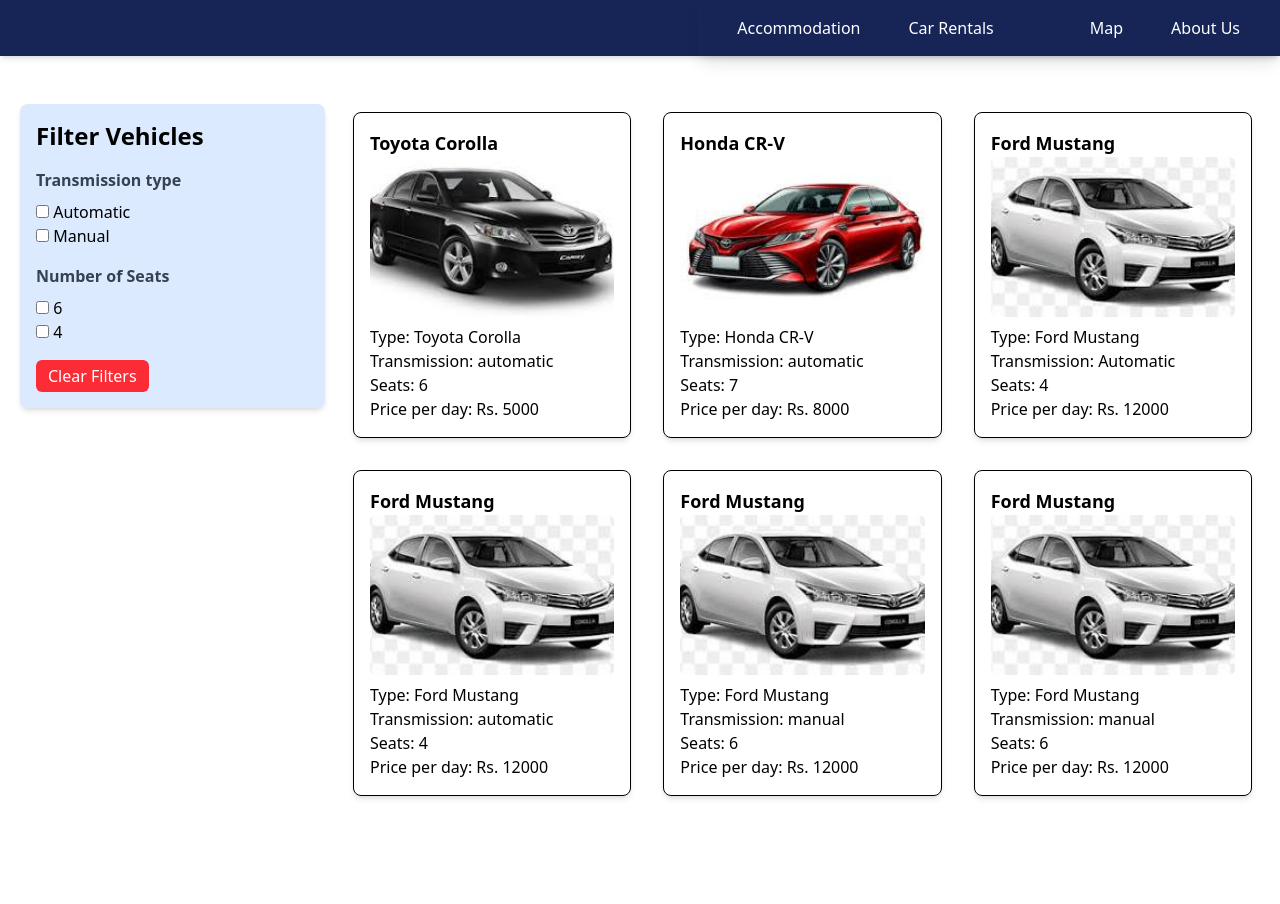
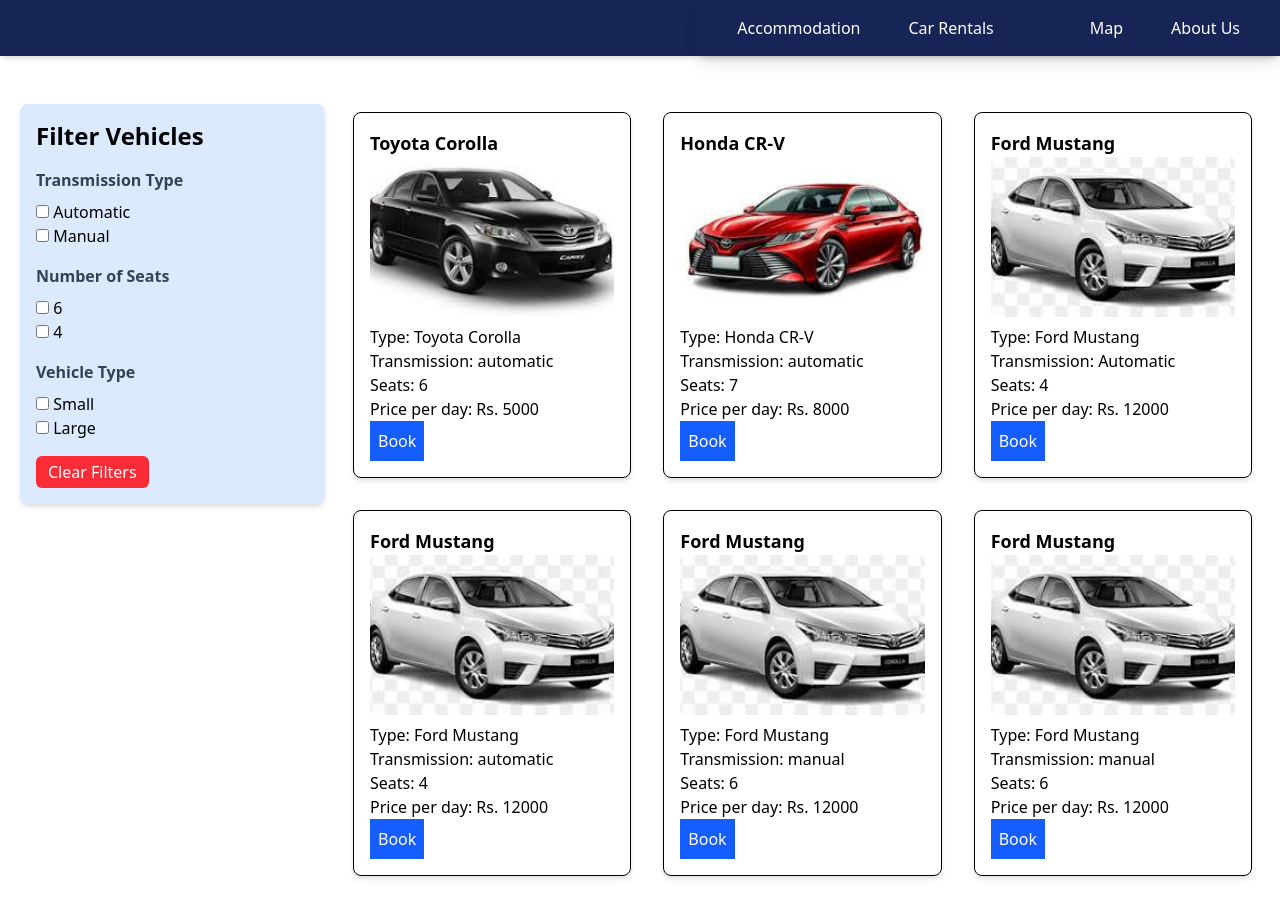
Before and after one commit to Danu98mapagedara/Tourwebsite, a React (Vite) app: page /rental in a window 1280 px wide. Before the commit the page ends 824 px from the top, so only its background shows below. Built offline with nearby package versions, Linux system fonts and the light colour scheme.

Commit message:
fixing  redux issues

```diff
--- a/src/components/VehicleCard.tsx
+++ b/src/components/VehicleCard.tsx
@@ -25,6 +25,7 @@ const vehicles=useSelector((state:RootState)=>state.vehicles.filteredVehicles);
           <p>Transmission: {vehicle.transmission}</p>
           <p>Seats: {vehicle.numberofSeats}</p>
           <p>Price per day: Rs. {vehicle.pricePerDay}</p>
+          <button className="p-2 bg-blue-600 text-white ">Book</button>
         </div>
       ))
     ) : (
--- a/src/components/VehicleFilter.tsx
+++ b/src/components/VehicleFilter.tsx
@@ -1,6 +1,6 @@
 import type {AppDispatch } from '../app/store'  ;
 import  { useDispatch } from 'react-redux'  ;
-import { setFilter,clearFilters } from '@/features/vehicles/vehicleSlice';
+import { setFilter,clearFilters} from '@/features/vehicles/vehicleSlice';
 
 
 const VehicleFilter = () => {
@@ -10,49 +10,51 @@ const handleClearFilters = () => {
     dispatch(clearFilters());
 }
 
-  const handleCheckboxChange = (key: any, value: any) => {
-    dispatch(setFilter({ key, value }));
+ const handleCheckboxChange = (
+    e: React.ChangeEvent<HTMLInputElement>,
+    key: any,
+    value: string | number
+  ) => {
+    if (e.target.checked) {
+      dispatch(setFilter({ key, value }));
+    } else {
+      const resetValue = typeof value === "number" ? 0 : "";
+      dispatch(setFilter({ key, value: resetValue }));
+    }
+
   };
 
-  // for single-value filters (overwrite)
-  const handleTransmissionCheckbox = (e: React.ChangeEvent<HTMLInputElement>, value: string) => {
-    if (e.target.checked) {
-      dispatch(setFilter({ key: 'transmission', value }));
-    } else {
-      dispatch(setFilter({ key: 'transmission', value: "" })); // clear on uncheck
-    }
-    // if your slice does not auto-apply, uncomment:
-    // dispatch(applyfilters());
-  };
 
-  const handleSeatsCheckbox = (e: React.ChangeEvent<HTMLInputElement>, value: number) => {
-    if (e.target.checked) {
-      dispatch(setFilter({ key: 'numberofSeats', value })); // number, not string
-    } else {
-      dispatch(setFilter({ key: 'numberofSeats', value: 0 }));
-    }
-    // dispatch(applyfilters());
-  };
+
   return (
     <div className="bg-blue-100 p-4 rounded-lg shadow-md">
       <h2 className="text-2xl font-bold mb-4">Filter Vehicles</h2>
 
+         {/* Transmission Filter */}
       <div className="mb-4">
-        <label className="block text-gray-700 font-semibold mb-2">Transmission type</label>
-        <label><input type="checkbox" onChange={(e) => handleTransmissionCheckbox(e, "automatic")} /> Automatic</label><br />
-        <label><input type="checkbox" onChange={(e) => handleTransmissionCheckbox(e, "manual")} /> Manual</label>
+        <label className="block text-gray-700 font-semibold mb-2">Transmission Type</label>
+        <label><input type="checkbox"  onChange={(e) => handleCheckboxChange(e, "transmission", "automatic")}/> Automatic </label>
+        <br />
+        <label>  <input  type="checkbox"  onChange={(e) => handleCheckboxChange(e, "transmission", "manual")}/> Manual</label>
       </div>
 
       <div className="mb-4">
         <label className="block text-gray-700 font-semibold mb-2">Number of Seats</label>
-        <label><input type="checkbox" onChange={(e) => handleSeatsCheckbox(e, 6)} /> 6</label><br />
-        <label><input type="checkbox" onChange={(e) => handleSeatsCheckbox(e, 4)} /> 4</label>
+        <label><input type="checkbox" onChange={(e) => handleCheckboxChange(e,"numberofSeats", 6)} /> 6</label><br />
+        <label><input type="checkbox" onChange={(e) => handleCheckboxChange(e,"numberofSeats", 4)} /> 4</label>
+      </div>
+
+ <div className="mb-4">
+        <label className="block text-gray-700 font-semibold mb-2">Vehicle  Type</label>
+        <label><input type="checkbox" onChange={(e) => handleCheckboxChange(e,"cartype", "small")} /> Small</label><br />
+        <label><input type="checkbox" onChange={(e) => handleCheckboxChange(e,"cartype", "large")} /> Large</label>
       </div>
 
       <button onClick={handleClearFilters} className="bg-red-500 text-white px-3 py-1 rounded-md">Clear Filters</button>
     </div>
 
 
+
   )
 }
 
--- a/src/features/vehicles/vehicleSlice.ts
+++ b/src/features/vehicles/vehicleSlice.ts
@@ -36,20 +36,7 @@ const vehicleSlice = createSlice({
       action: PayloadAction<{  key: keyof FilterState; value: FilterState[keyof FilterState] }>
     ) => {
      state.filters[action.payload.key] = action.payload.value;
-
-       // optional: immediately re-apply filters for UX (so UI updates automatically)
-      const { numberofSeats, transmission, mileage, cartype } = state.filters;
-      state.filteredVehicles = state.vehicle.filter((veh) => {
-        const matchesSeats = numberofSeats ? veh.numberofSeats === numberofSeats : true;
-        const matchesTransmission = transmission ? veh.transmission === transmission : true;
-        const matchesMileage = mileage ? veh.mileage === mileage : true;
-        const matchesCarType = cartype ? veh.cartype === cartype : true;
-        return matchesSeats && matchesTransmission && matchesMileage && matchesCarType;
-      });
-    },
-
-    applyfilters:(state)=>{
-       const{numberofSeats,transmission,mileage,cartype} =state.filters
+     const{numberofSeats,transmission,mileage,cartype} =state.filters
        state.filteredVehicles=state.vehicle.filter((vehicledetails)=>{
         const matchesSeats=numberofSeats ? vehicledetails.numberofSeats ===numberofSeats:true;
         const matchesTransmission=transmission? vehicledetails.transmission===transmission:true;
@@ -58,7 +45,6 @@ const vehicleSlice = createSlice({
 
         return matchesSeats && matchesTransmission  && matchesMileage && matchesCarType;
        });
-
     },
   clearFilters(state) {
       state.filters = {
@@ -72,5 +58,5 @@ const vehicleSlice = createSlice({
     }
 })
 
-export const {setFilter,applyfilters,clearFilters}= vehicleSlice.actions
+export const {setFilter,clearFilters}= vehicleSlice.actions
 export default vehicleSlice.reducer
```
